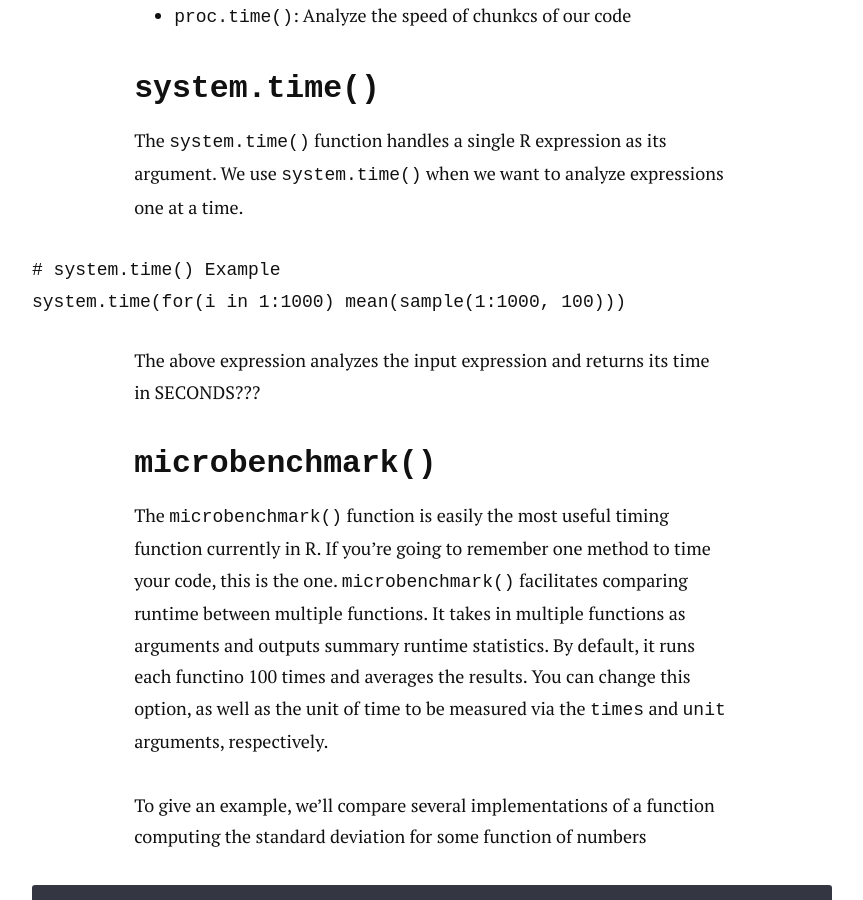
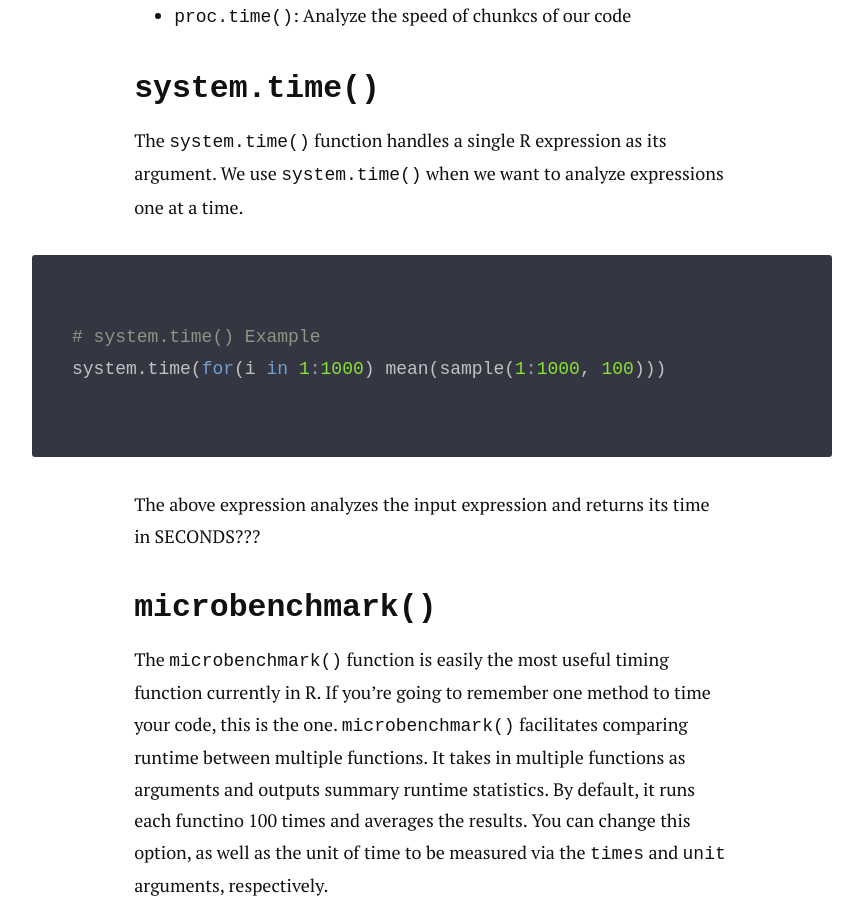
Before and after one commit to jwilber/old_website, a Jekyll site: the page built from _posts/2016-09-30-Writing-More-Efficient-R-Code.markdown, in a window 1280 px wide and 900 px high, scrolled down 2294 px. Shown: the whole window, without its empty margins (208-1071 px from the left). Built offline with Jekyll 4.4.1, drawn with Linux system fonts in a browser that asks for light colours; nearby versions of some CDN libraries.

Commit message:
Update 2016-09-30-Writing-More-Efficient-R-Code.markdown

````diff
--- a/_posts/2016-09-30-Writing-More-Efficient-R-Code.markdown
+++ b/_posts/2016-09-30-Writing-More-Efficient-R-Code.markdown
@@ -55,8 +55,10 @@ In order to write more efficient code, we need some way by which to facilitate c
 * `proc.time()`: Analyze the speed of chunkcs of our code
 
 ### `system.time()`
+
 The `system.time()` function handles a single R expression as its argument. We use `system.time()` when we want to analyze expressions one at a time.
-```{r}
+
+```R
 # system.time() Example
 system.time(for(i in 1:1000) mean(sample(1:1000, 100)))
 ```
@@ -86,6 +88,7 @@ When comparing the output from microbenchmark, look to the median output. You ca
 If we want to measure the speed of arbitrary chunks of our code (including the whole script itself), we use the `proc.time()` function.
 
 `proc.time()` works as follows:
+
 * Preface the chunk of code you wish to time with `time_start <- proc.time()`. This initializes the timer.
 * Add `proc.time() - time_start` to the line just after the end of the chunk of code you'd like to time.
 In this manner, we can think of `proc.time()` as a sort of stop watch; we initialize a timer at the beginning of the code, time the code's duration, then initialize another timer at the end of the code and take the difference between our new timer and our old timer. The total duration of code is output under the `elapsed` column.
````
